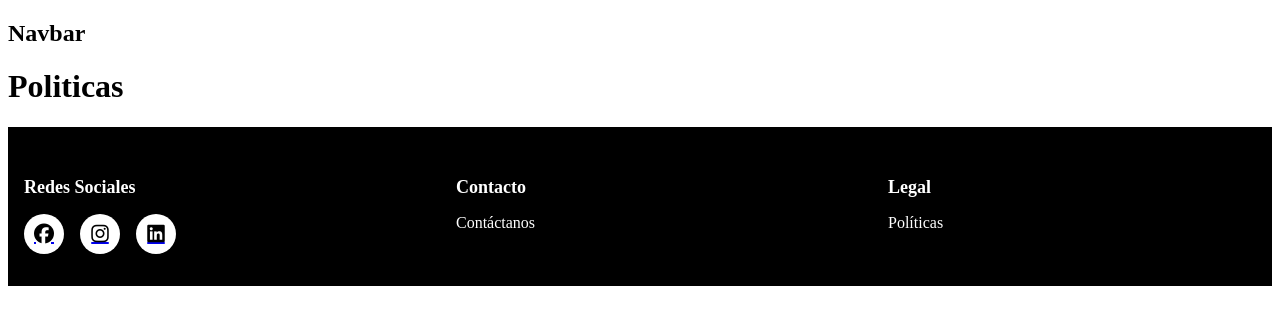
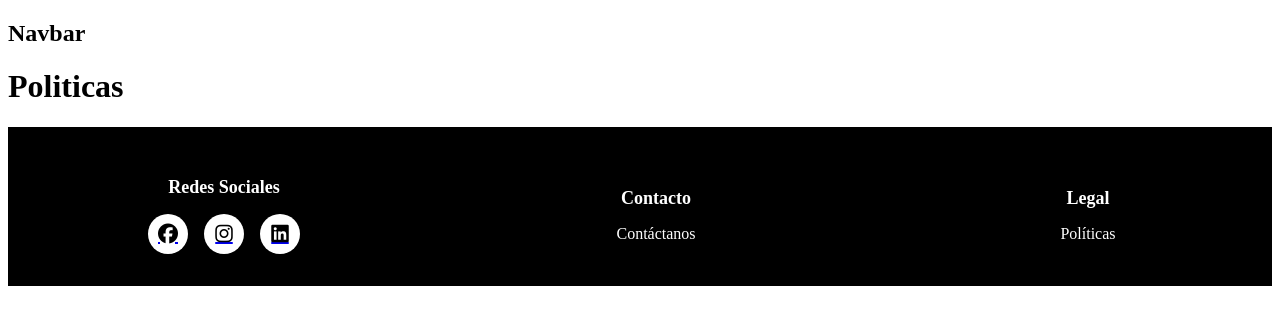
Before and after one commit to markobarraza/market_cafe, a React (Vite) app: page /policies in a window 1280 px wide. Shown: the top 324 px of the page. Built offline with nearby package versions, Linux system fonts and the light colour scheme.

Commit message:
actualización estilos del footer

```diff
--- a/src/components/footer/footer.css
+++ b/src/components/footer/footer.css
@@ -20,8 +20,17 @@
       grid-template-columns: repeat(3, 1fr);
     }
   }
+  .footer-section{
+    /*agregado para centrar las redes sociales*/
+    display: flex;
+    flex-direction: column;
+    align-items: center;
+    justify-content: center;
+    text-align: center;
+    width: 100%;
+  }
+  .footer-section h3 {
 
-  .footer-section h3 {
     font-size: 1.125rem;
     font-weight: 600;
     margin-bottom: 1rem;
```
